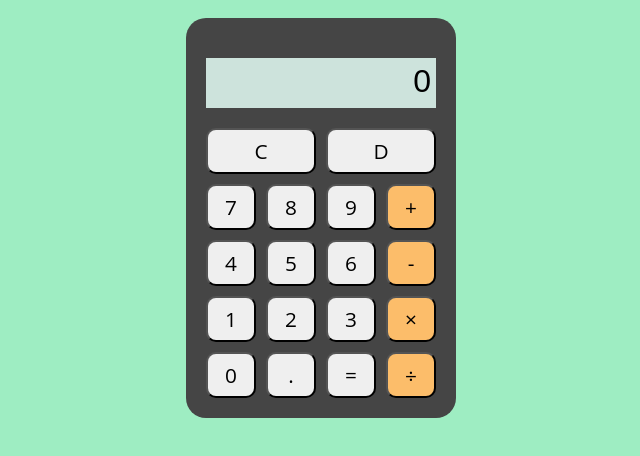
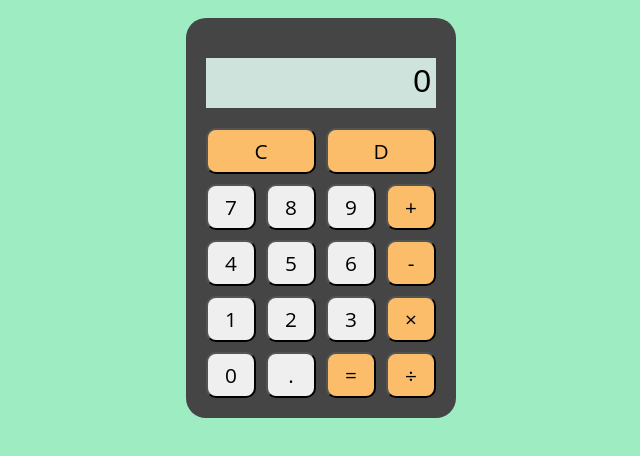
Before and after one commit to stanochka/calculator, a plain HTML site: page index.html in a window 1280 px wide. Shown: the part 230-686 px from the top of the page, without its empty margins (327-967 px from the left). Drawn offline with Linux system fonts and the light colour scheme; a web font is replaced by a local one.

Commit message:
Update style.css

```diff
--- a/style.css
+++ b/style.css
@@ -43,7 +43,7 @@ button {
   cursor: pointer;
 }
 
-.operation {
+.operation, .clear, .delete, .equals {
   background: #FCBD6A;
 }
 
```
